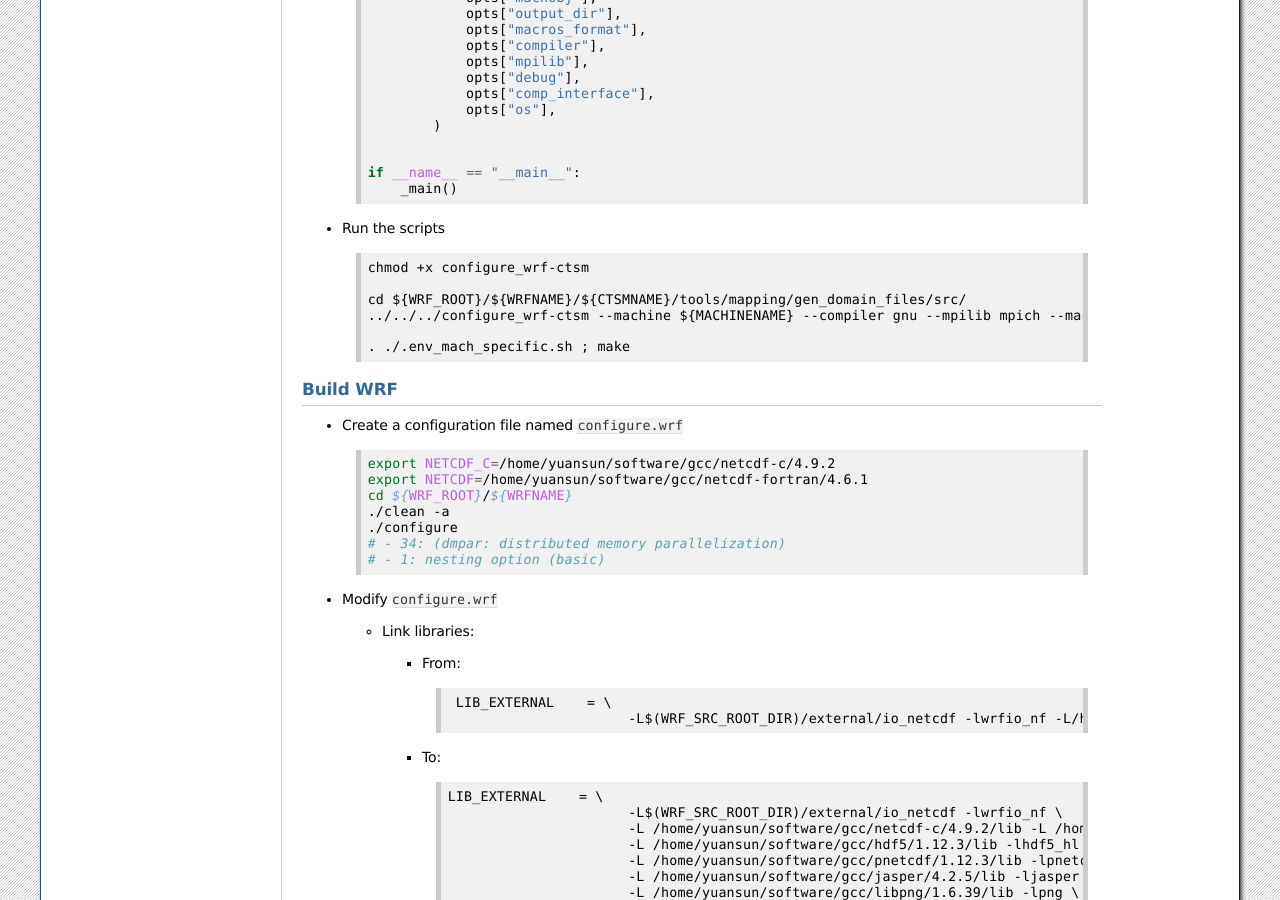
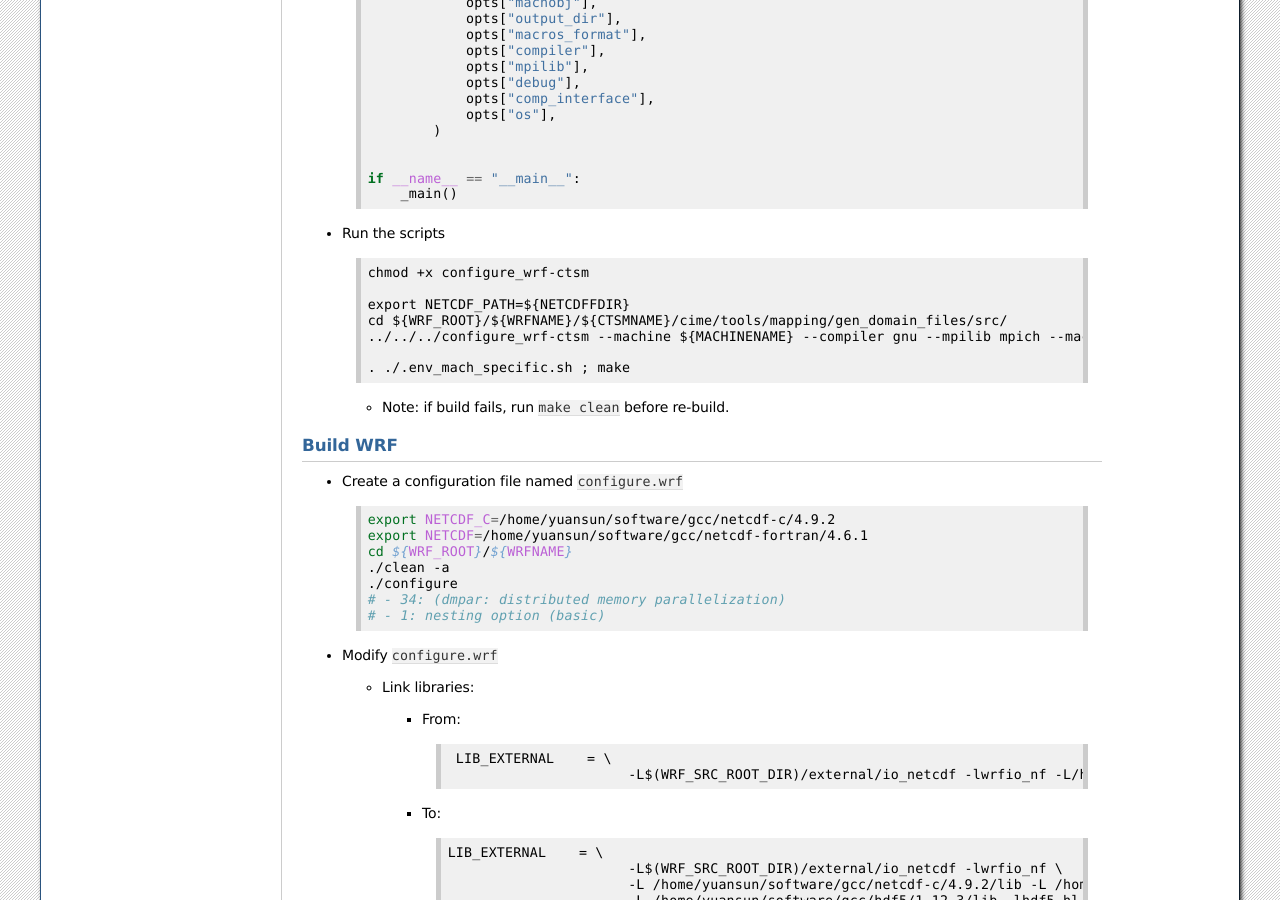
Before and after one commit to YuanSun-UoM/esm-dev, a Sphinx documentation site: the page built from docs/source/notebooks/projects/wrf-ctsm/installation.md, in a window 1280 px wide and 900 px high, scrolled down 8777 px. Built offline with Sphinx 7.4.7, drawn with Linux system fonts in a browser that asks for light colours; some of the changed text lies outside the part shown.

````diff
--- a/docs/source/notebooks/projects/wrf-ctsm/installation.md
+++ b/docs/source/notebooks/projects/wrf-ctsm/installation.md
@@ -349,7 +348,7 @@ git checkout v4.3
 - According to [CTSM-Norway tutorial](https://metos-uio.github.io/CTSM-Norway-Documentation/wrf-ctsm/), build the `gen_domain` tool:
 
   ```
-  cd ${WRF_ROOT}/${WRFNAME}/${CTSMNAME}/tools
+  cd ${WRF_ROOT}/${WRFNAME}/${CTSMNAME}/cime/tools
   touch configure_wrf-ctsm
   ```
 
@@ -575,11 +574,16 @@ git checkout v4.3
   ```
   chmod +x configure_wrf-ctsm
 
-  cd ${WRF_ROOT}/${WRFNAME}/${CTSMNAME}/tools/mapping/gen_domain_files/src/
+  export NETCDF_PATH=${NETCDFFDIR}
+  cd ${WRF_ROOT}/${WRFNAME}/${CTSMNAME}/cime/tools/mapping/gen_domain_files/src/
   ../../../configure_wrf-ctsm --machine ${MACHINENAME} --compiler gnu --mpilib mpich --macros-format Makefile
 
   . ./.env_mach_specific.sh ; make
   ```
+
+  - Note: if build fails, run `make clean` before re-build.
+
+
 
 ### Build WRF
 
````
Also changed, not shown: other parts of docs/source/notebooks/projects/wrf-ctsm/installation.md (+1 -2 lines), docs/source/notebooks/projects/wrf-ctsm/inputdata.md (+25 -3 lines).
